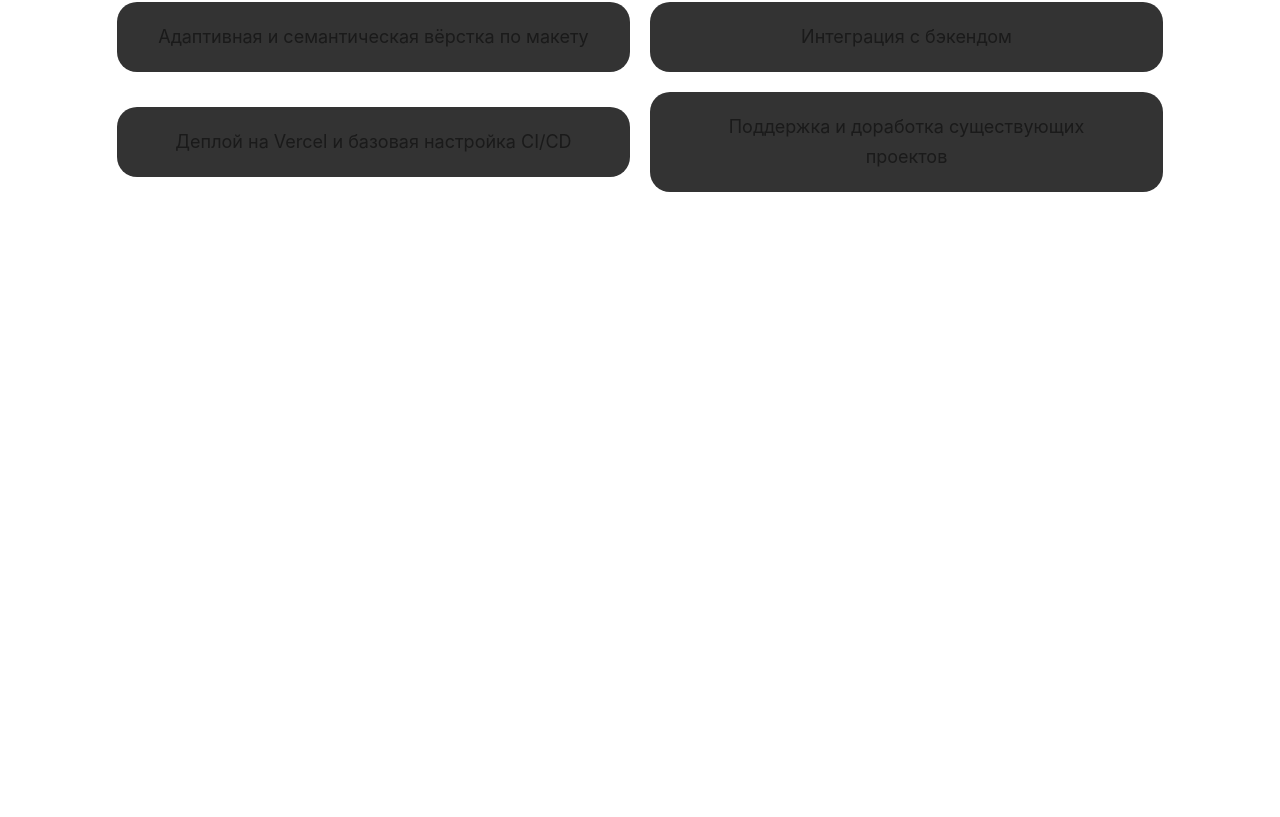
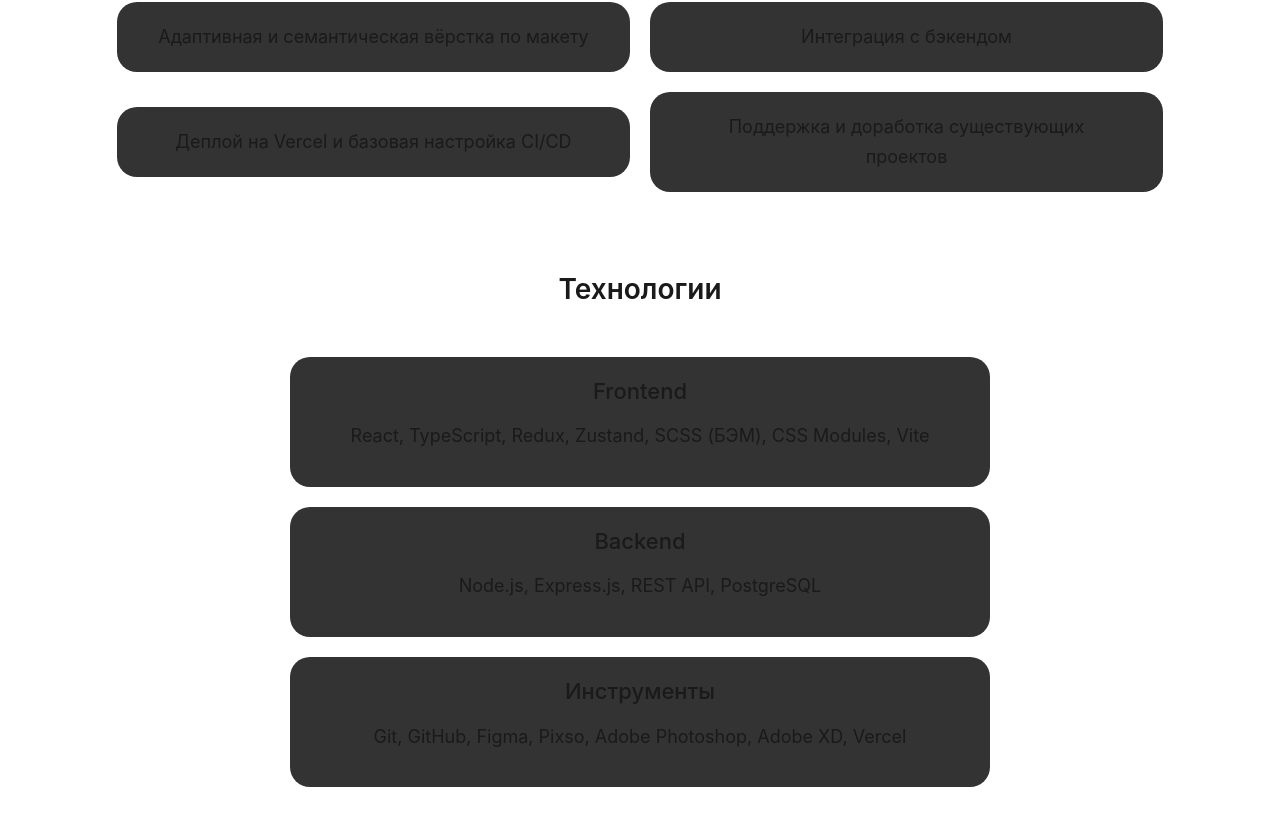
Before and after one commit to zaikinale/my-visit-card.io, a React (Vite) app: page / in a window 1280 px wide. Shown: the part 1200-2017 px from the top of the page. Before the commit the page ends 1422 px from the top, so only its background shows below. Built offline with nearby package versions, Linux system fonts and the light colour scheme.

Commit message:
fix tech compontn

```diff
--- a/src/App.jsx
+++ b/src/App.jsx
@@ -4,6 +4,7 @@ import Header from './components/Header.jsx'
 import Hero from './components/Hero.jsx'
 import About from './components/About.jsx'
 import Services from './components/Services.jsx'
+import Technologies from './components/Technologies.jsx'
 
 function App() {
   const [count, setCount] = useState(0)
@@ -14,6 +15,7 @@ function App() {
         <Hero />
         <About />
         <Services />
+        <Technologies />
     </>
   )
 }
--- /dev/null
+++ b/src/assets/styles/tech.scss
@@ -0,0 +1,8 @@
+.tech {
+  margin-top: 50px;
+}
+
+
+.tech__group {
+  width: 700px;
+}
--- a/src/components/Header.jsx
+++ b/src/components/Header.jsx
@@ -17,7 +17,7 @@ export default function Header () {
                         <li className="header__item"><a href="#main" className="header__link">Привет</a></li>
                         <li className="header__item"><a href="#about" className="header__link">Обо мне</a></li>
                         <li className="header__item"><a href="#services" className="header__link">Услуги</a></li>
-                        <li className="header__item"><a href="#technologies" className="header__link">Технологии</a></li>
+                        <li className="header__item"><a href="#tech" className="header__link">Технологии</a></li>
                         <li className="header__item"><a href="#portfolio" className="header__link">Портфолио</a></li>
                         <li className="header__item"><a href="#contacts" className="header__link">Контакты</a></li>
                     </ul>
--- a/src/components/Technologies.jsx
+++ b/src/components/Technologies.jsx
@@ -0,0 +1,24 @@
+import '../assets/styles/main.scss'
+import '../assets/styles/tech.scss'
+
+export default function Technologies () {
+    return (
+        <section id="tech" className='tech'>
+            <h2>Технологии</h2>
+            <div className="container df fdc aic jcc g20">
+                <div className="tech__group block">
+                    <h3>Frontend</h3>
+                    <p>React, TypeScript, Redux, Zustand, SCSS (БЭМ), CSS Modules, Vite</p>
+                </div>
+                <div className="tech__group block">
+                    <h3>Backend</h3>
+                    <p>Node.js, Express.js, REST API, PostgreSQL</p>
+                </div>
+                <div className="tech__group block">
+                    <h3>Инструменты</h3>
+                    <p>Git, GitHub, Figma, Pixso, Adobe Photoshop, Adobe XD, Vercel</p>
+                </div>
+            </div>
+        </section>
+    )
+}
```
